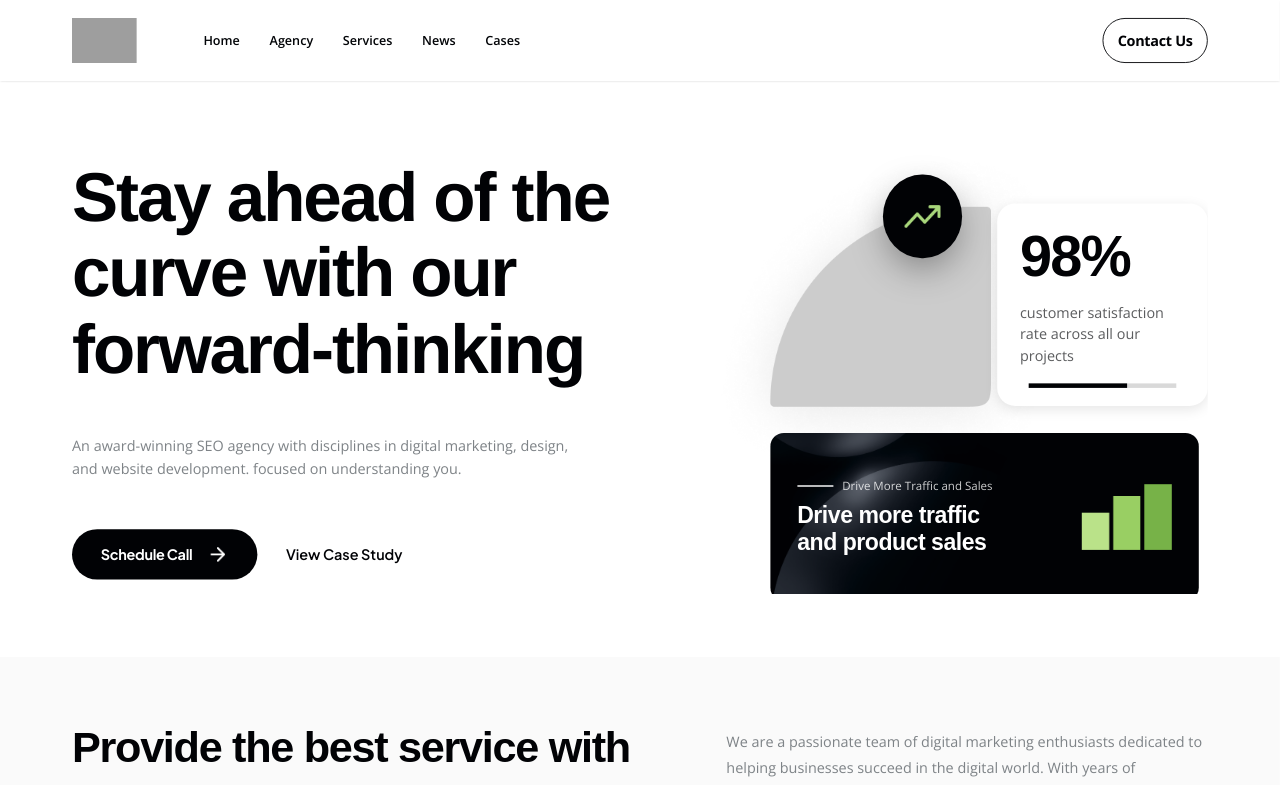
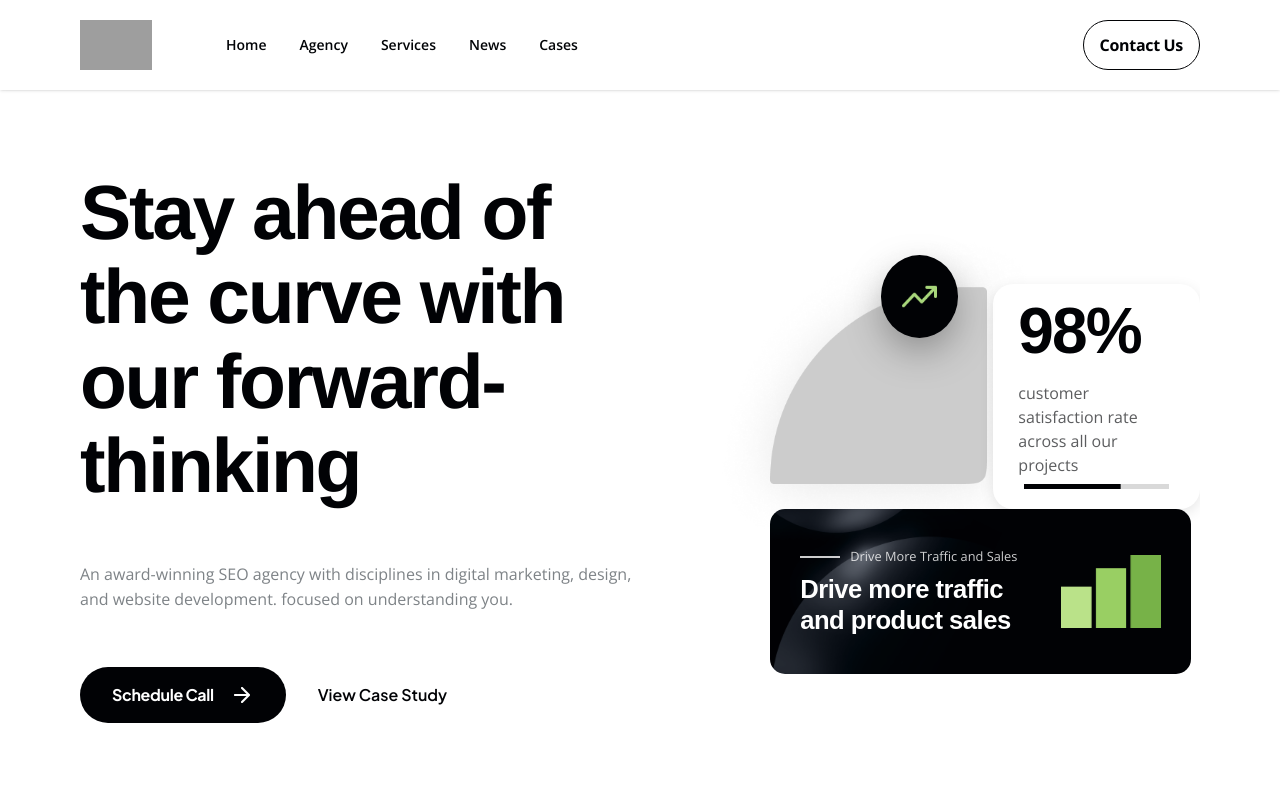
Before and after one commit to VityaAresov/VIKSproduction.com, a Next.js app: page / in a window 1280 px wide. Shown: the top 785 px of the page. Built offline with nearby package versions, Linux system fonts and the light colour scheme; grey boxes are pictures that could not be loaded; a web font is replaced by a local one.

Commit message:
Update global.css

```diff
--- a/src/app/global.css
+++ b/src/app/global.css
@@ -26,31 +26,43 @@
 /* ====================================== */
 
 html {
-    /* Prevent horizontal scrollbar possibly caused by body width > 100% */
+    /* Prevent horizontal scrollbar possibly caused by body/wrapper width > 100% */
     overflow-x: hidden;
 }
 
 body {
     font-family: 'Open Sans', sans-serif;
     color: #020407; /* Основной цвет текста */
-    margin: 0;
+    margin: 0; /* Убираем отступы по умолчанию */
+    padding: 0; /* Убираем паддинги по умолчанию */
     background-color: #ffffff; /* Явно задаем фон */
     -webkit-font-smoothing: antialiased; /* Улучшение рендеринга шрифтов */
     -moz-osx-font-smoothing: grayscale;
 
-    /* === GLOBAL SCALING STYLES (APPLIES TO ENTIRE APP) === */
+    /* === GLOBAL SCALING STYLES REMOVED FROM BODY === */
+    /* transform: scale(0.9); */
+    /* transform-origin: top left; */
+    /* width: 111.1111%; */
+    /* ==================================================== */
+
+    /* Ensure body takes at least viewport height if needed */
+    /* Это полезно, если фон body должен быть виден при коротком контенте */
+    min-height: 100vh;
+
+    /* Дополнительно можно скрыть overflow на body на всякий случай */
+    /* overflow: hidden; */ /* Может помешать нормальной прокрутке, если wrapper длинный. overflow-x: hidden на html обычно достаточно. */
+}
+
+/* === WRAPPER FOR SCALING === */
+#page-wrapper {
     transform: scale(0.9);
     transform-origin: top left; /* or 0 0 */
     width: 111.1111%; /* Compensates width for scale(0.9) */
-    /* Ensure body takes at least viewport height if needed after scaling */
-    min-height: 100vh;
-    /* Prevent horizontal scrollbar due to width > 100% */
-    /* overflow-x: hidden; */ /* Moved to html for better effect */
-    /* ==================================================== */
-
-    /* Note: Global scaling can affect fixed positioning, viewport units, */
-    /* and potentially cause blurriness. Use with caution. */
+    background-color: inherit; /* Наследуем фон от body */
+    /* Высота wrapper'а будет определяться его контентом */
+    /* НЕ ДОБАВЛЯЙТЕ min-height: 100vh СЮДА, это вернет проблему */
 }
+/* ============================ */
 
 a {
     color: inherit; /* Наследует цвет от родителя */
@@ -115,6 +127,12 @@ a {
 /* === react-responsive-modal ========== */
 /* ====================================== */
 
+/* Стили для модального окна остаются без изменений, но учтите, */
+/* что глобальное масштабирование wrapper'а МОЖЕТ повлиять на */
+/* визуальный размер и позиционирование модального окна. */
+/* Возможно, потребуется контр-масштабирование модалки, если она */
+/* выглядит слишком маленькой (как закомментировано ниже). */
+
 .react-responsive-modal-overlay {
     background: rgba(0, 0, 0, 0.8) !important; /* Сделал чуть темнее */
     padding: 15px !important;
@@ -129,30 +147,30 @@ a {
     vertical-align: middle;
     width: auto !important;
     /* --- НАСТРОЙКА РАЗМЕРА МОДАЛКИ --- */
-    max-width: 95vw !important;  /* <-- Увеличено, чтобы окно было больше */
-    max-height: 90vh !important; /* <-- Увеличено, чтобы окно было больше */
+    max-width: 95vw !important;
+    max-height: 90vh !important;
     /* -------------------------------- */
     margin: 20px auto !important; /* Добавил вертикальный отступ */
     padding: 0 !important;
     background: transparent !important; /* Фон задается .modalLayout внутри */
-    box-shadow: 0 5px 25px rgba(0,0,0,0.3) !important; /* Можно добавить тень сюда */
+    box-shadow: 0 5px 25px rgba(0,0,0,0.3) !important;
     border-radius: 8px !important;
-    overflow: hidden !important; /* Обязательно для скругления */
+    overflow: hidden !important;
     position: relative !important;
     text-align: left !important;
-    z-index: 1001 !important; /* Выше оверлея */
+    z-index: 1001 !important;
 
-    /* Note: Global body scaling might affect modal positioning/size */
-    /* transform: scale(calc(1 / 0.9)); */ /* Example: Counter-scale modal if needed */
+    /* Optional: Counter-scale modal if it appears too small due to wrapper scaling */
+    /* transform: scale(calc(1 / 0.9)); */
     /* transform-origin: center center; */
 }
 
 .react-responsive-modal-closeButton {
     position: absolute !important;
-    top: 14px !important; /* Немного подвинул */
+    top: 14px !important;
     right: 14px !important;
-    z-index: 10 !important; /* Выше контента модалки */
-    background: rgba(30, 30, 30, 0.6) !important; /* Фон кнопки */
+    z-index: 10 !important;
+    background: rgba(30, 30, 30, 0.6) !important;
     border-radius: 50% !important;
     padding: 6px !important;
     transition: background 0.2s ease, transform 0.2s ease !important;
@@ -161,19 +179,19 @@ a {
     display: flex !important;
     align-items: center !important;
     justify-content: center !important;
-    line-height: 0; /* Убирает лишнюю высоту */
+    line-height: 0;
 }
 
 .react-responsive-modal-closeButton svg {
-    fill: #ffffff !important; /* Цвет крестика */
+    fill: #ffffff !important;
     height: 18px !important;
     width: 18px !important;
     display: block !important;
 }
 
 .react-responsive-modal-closeButton:hover {
-    background: rgba(0, 0, 0, 0.8) !important; /* Темнее при наведении */
-    transform: scale(1.1); /* Легкое увеличение */
+    background: rgba(0, 0, 0, 0.8) !important;
+    transform: scale(1.1); /* Это масштабирование кнопки остаётся */
 }
 
 /* --- Адаптивные стили для модалки --- */
@@ -181,9 +199,7 @@ a {
 
 @media (max-width: 768px) {
     .react-responsive-modal-modal {
-        /* max-width/max-height уже заданы в %, они адаптивны */
-        /* Можно добавить специфичные правила, если нужно */
-        margin: 15px auto !important; /* Уменьшил вертикальный отступ */
+        margin: 15px auto !important;
     }
 }
 
@@ -198,7 +214,7 @@ a {
         width: 16px !important;
     }
     .react-responsive-modal-modal {
-        margin: 10px auto !important; /* Еще уменьшил отступ */
+        margin: 10px auto !important;
     }
 }
 
```
